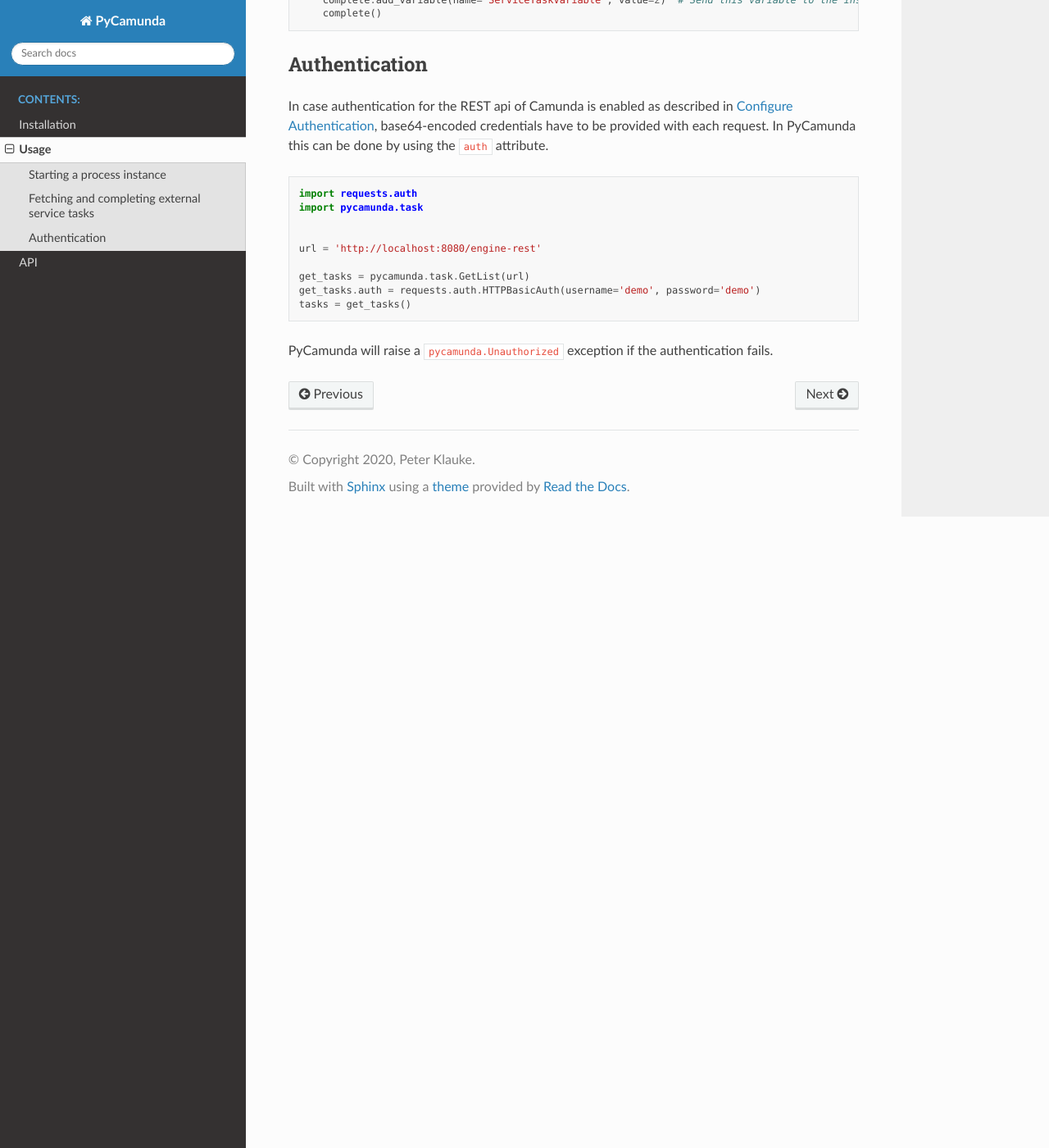
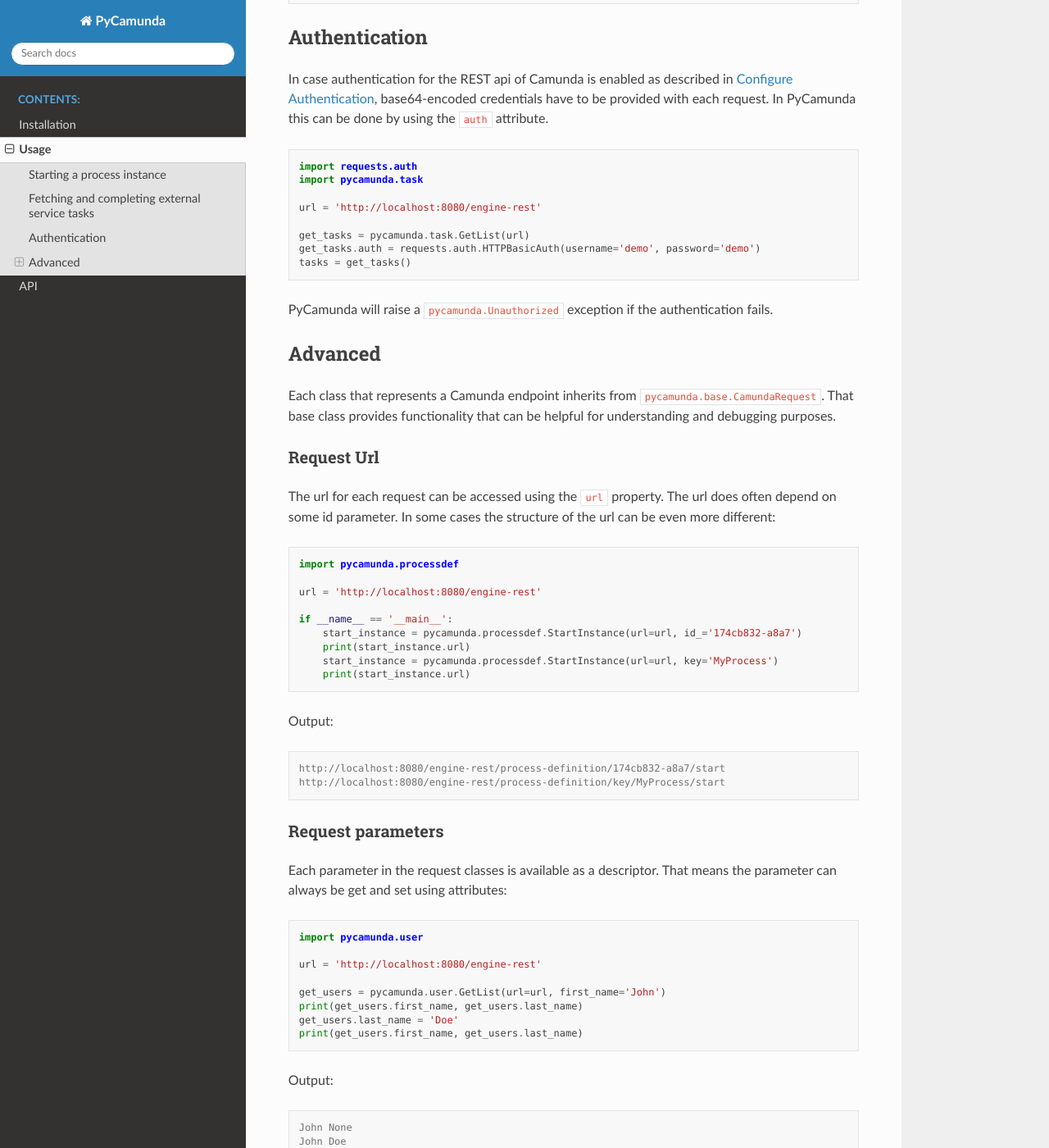
Before and after one commit to pklauke/pycamunda, a Sphinx documentation site: the page built from docs/src/usage.md, in a window 1280 px wide and 1400 px high, scrolled down 1132 px. Shown: the whole window at 82% size. Built offline with Sphinx 7.4.7 and the Read the Docs theme 2.0.0, drawn with Linux system fonts in a browser that asks for light colours; some of the changed text lies outside the part shown.

Commit message:
Extend usage docs with advanced section.

`````diff
--- a/docs/src/usage.md
+++ b/docs/src/usage.md
@@ -14,7 +14,6 @@ added using the respective method. Finally, the process instance is started by c
 
 ```python
 import pycamunda.processdef
-
 
 url = 'http://localhost/engine-rest'
 
@@ -41,7 +40,6 @@ url = 'http://localhost/engine-rest'
 worker_id = 'my-worker'
 variables = ['InitVariable']  # variables of the process instance
 
-
 fetch_and_lock = pycamunda.externaltask.FetchAndLock(url=url, worker_id=worker_id, max_tasks=10)
 fetch_and_lock.add_topic(name='MyServiceTaskTopic', lock_duration=10000, variables=variables)
 tasks = fetch_and_lock()
@@ -62,7 +60,6 @@ by using the `auth` attribute.
 import requests.auth
 import pycamunda.task
 
-
 url = 'http://localhost:8080/engine-rest'
 
 get_tasks = pycamunda.task.GetList(url)
@@ -70,3 +67,82 @@ get_tasks.auth = requests.auth.HTTPBasicAuth(username='demo', password='demo')
 tasks = get_tasks()
 ```
 PyCamunda will raise a `pycamunda.Unauthorized` exception if the authentication fails.
+
+
+## Advanced
+Each class that represents a Camunda endpoint inherits from `pycamunda.base.CamundaRequest`. That
+base class provides functionality that can be helpful for understanding and debugging purposes.
+
+### Request Url
+The url for each request can be accessed using the `url` property. The url does often depend on some
+id parameter. In some cases the structure of the url can be even more different:
+
+````python
+import pycamunda.processdef
+
+url = 'http://localhost:8080/engine-rest'
+
+if __name__ == '__main__':
+    start_instance = pycamunda.processdef.StartInstance(url=url, id_='174cb832-a8a7')
+    print(start_instance.url)
+    start_instance = pycamunda.processdef.StartInstance(url=url, key='MyProcess')
+    print(start_instance.url)
+````
+Output:
+```console
+http://localhost:8080/engine-rest/process-definition/174cb832-a8a7/start
+http://localhost:8080/engine-rest/process-definition/key/MyProcess/start
+```
+
+### Request parameters
+Each parameter in the request classes is available as a descriptor. That means the parameter can
+always be get and set using attributes:
+
+```python
+import pycamunda.user
+
+url = 'http://localhost:8080/engine-rest'
+
+get_users = pycamunda.user.GetList(url=url, first_name='John')
+print(get_users.first_name, get_users.last_name)
+get_users.last_name = 'Doe'
+print(get_users.first_name, get_users.last_name)
+```
+Output:
+```console
+John None
+John Doe
+```
+The value that is set needs to be JSON-serializable. Datetime objects are automatically converted
+to the isoformat-datetime-string Camunda expects. In case of Enumerations their value is used.
+
+In some cases where the parameter is set using a method instead of providing it in the constructor
+this can be be problematic because the parameter might expect a specific data type (e.g. list or
+dict). Ignoring this will most likely lead to problems when the request is sent.
+
+The parameters sent with the request can be introspected using the `query_parameters()` and
+`body_parameters()` methods:
+```python
+import pycamunda.user
+
+url = 'http://localhost:8080/engine-rest'
+
+create_user = pycamunda.user.Create(
+    url=url, id_='johndoe', first_name='John', last_name='Doe', password='changeme'
+)
+print(create_user.body_parameters())
+```
+Output:
+```console
+{
+    'profile': {
+        'id': 'johndoe',
+        'firstName': 'John',
+        'lastName': 'Doe'
+    },
+    'credentials': {
+        'password': 'changeme'
+    }
+}
+```
+In some cases files are attached to the request. Those can be introspected with the`file` property.
`````
